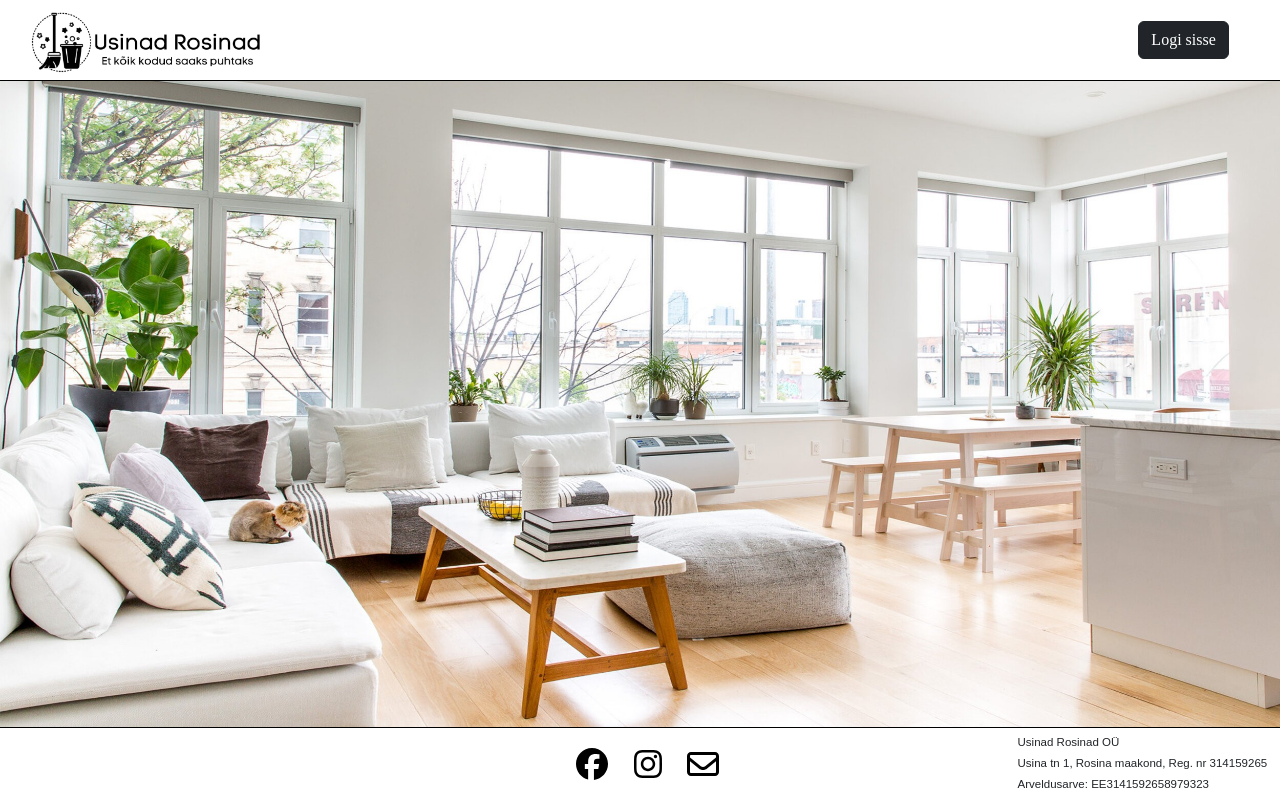
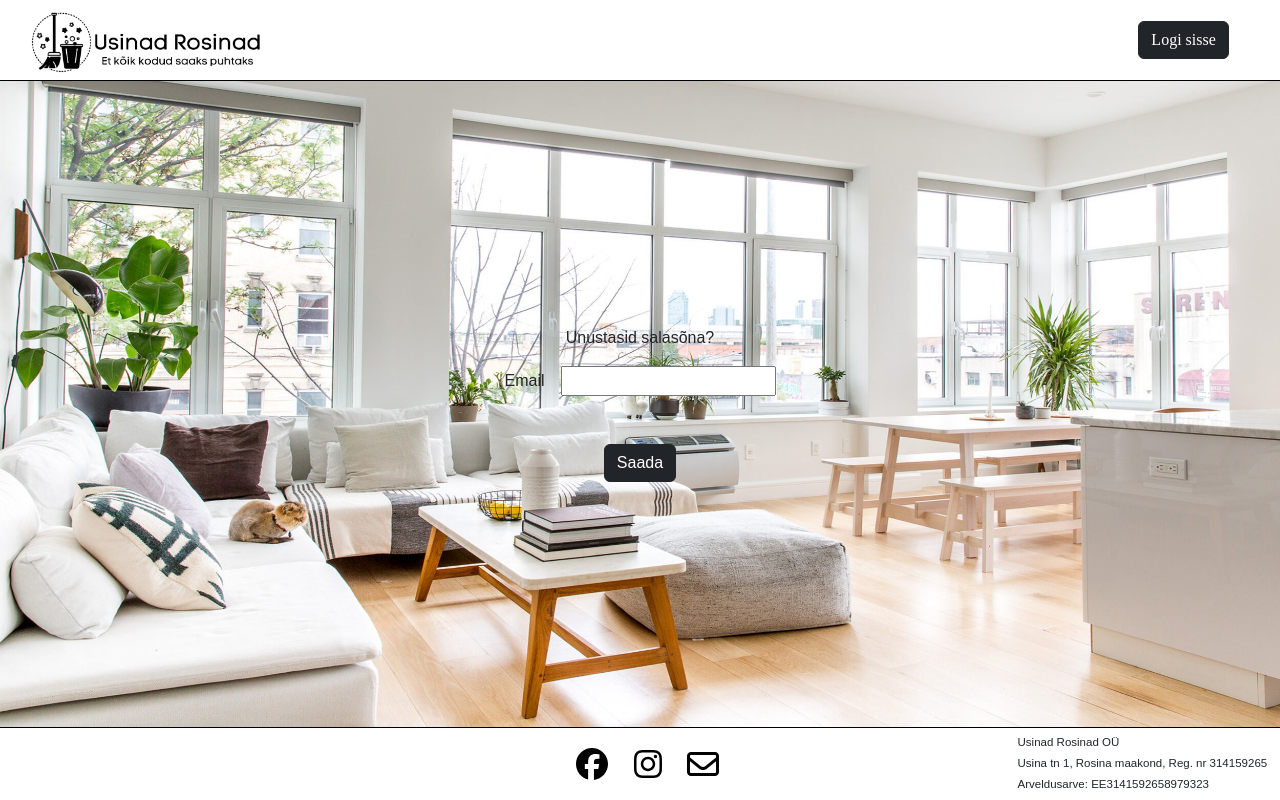
Before and after one commit to PeeterLond/usinadrosinadfront, a Vue app: page /resetPassword in a window 1280 px wide. Built offline with nearby package versions, Linux system fonts and the light colour scheme; a web font is replaced by a local one.

Commit message:
KK-53 WIP. ResetPasswordView.vue

```diff
--- a/src/assets/css/style.css
+++ b/src/assets/css/style.css
@@ -107,8 +107,16 @@ footer {
     margin: 2vh 0;
 }
 
-.register-item {
+.black-item {
     color: black;
+}
+
+.reset-password-master {
+    display: flex;
+    flex-direction: column;
+    height: 100%;
+    align-items: center;
+    justify-content: center;
 }
 
 .alert-master {
--- a/src/router/index.js
+++ b/src/router/index.js
@@ -7,6 +7,7 @@ import UserView from "@/views/UserView.vue";
 import advertisementView from "@/views/AdvertisementView.vue";
 import advertisementsView from "@/views/AdvertisementsView.vue";
 import mailboxView from "@/views/MailboxView.vue";
+import resetPasswordView from "@/views/ResetPasswordView.vue";
 
 const routes = [
   {
@@ -49,6 +50,11 @@ const routes = [
     name: 'mailboxRoute',
     component: mailboxView
   },
+  {
+    path:'/resetPassword',
+    name: 'resetPasswordRoute',
+    component: resetPasswordView
+  },
 
 ]
 
--- a/src/views/LoginView.vue
+++ b/src/views/LoginView.vue
@@ -13,8 +13,8 @@
       <button @click="login" class="btn btn-dark mb-4" type="submit">Logi sisse</button>
     </div>
     <div class="login-item">
-      <router-link class="register-item" to="/user"><p>Registreeri kasutaja</p></router-link>
-      <p class="register-item">Unustasid salasõna?</p>
+      <router-link class="black-item" to="/user"><p>Registreeri kasutaja</p></router-link>
+      <router-link class="black-item" to="/resetPassword"><p>Unustasid salasõna?</p></router-link>
     </div>
   </div>
 </template>
--- /dev/null
+++ b/src/views/ResetPasswordView.vue
@@ -0,0 +1,27 @@
+<template>
+  <div class="reset-password-master">
+    <div>
+      <p>Unustasid salasõna?</p>
+    </div>
+    <div>
+      <label class="me-3" for="email">Email</label>
+      <input type="text" name="" id="email">
+    </div>
+    <div>
+      <button @click="validateAndSendNewPassword" class="btn btn-dark mt-5" type="submit">Saada</button>
+    </div>
+  </div>
+
+</template>
+
+<script>
+export default {
+  name: 'ResetPasswordView',
+  methods: {
+    validateAndSendNewPassword() {
+
+    },
+  }
+}
+
+</script>
```
